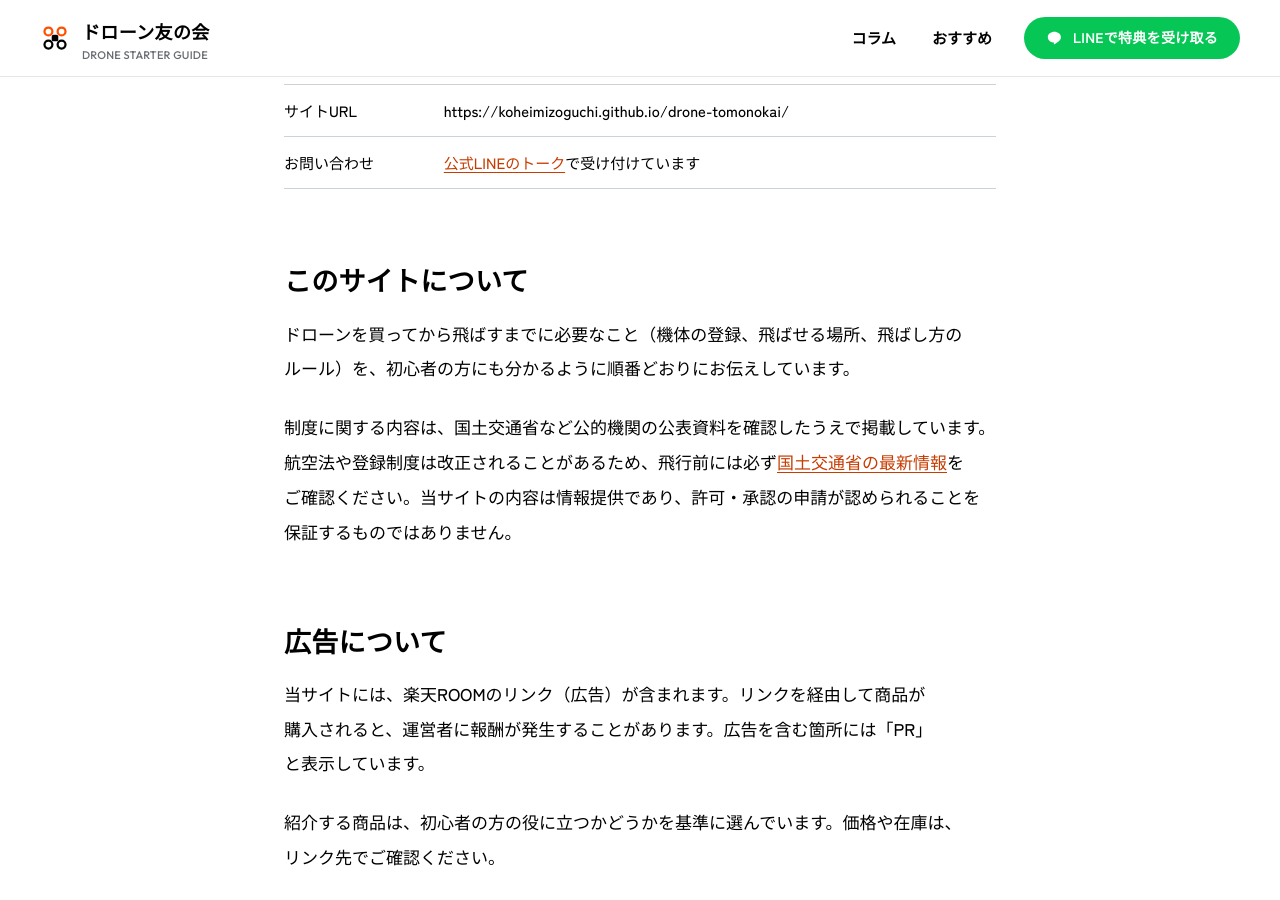
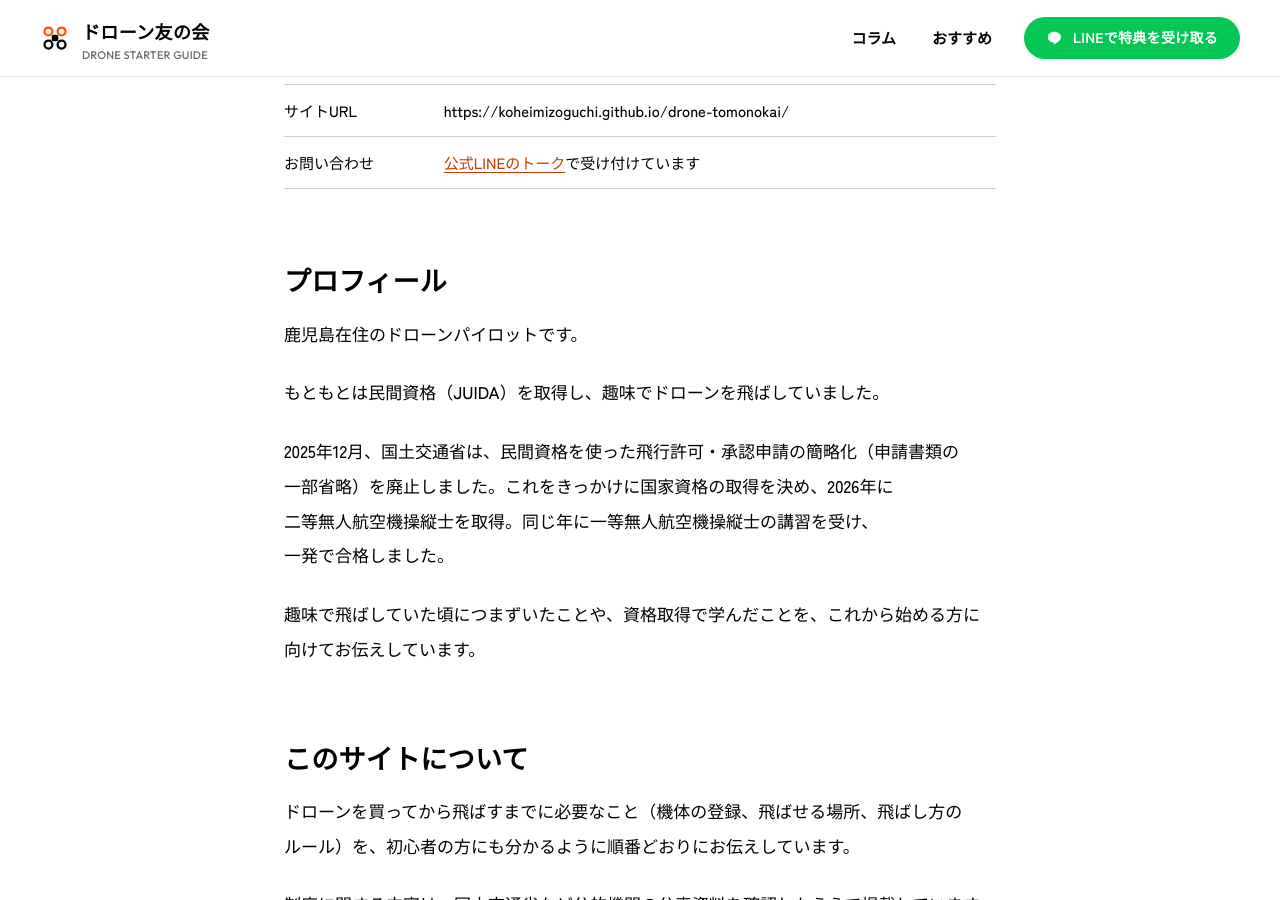
Before and after one commit to KoheiMizoguchi/drone-tomonokai, a Jekyll site: the page built from about.md, in a window 1280 px wide and 900 px high, scrolled down 618 px. Built offline with Jekyll 4.4.1, drawn with Linux system fonts in a browser that asks for light colours.

Commit message:
運営者情報にプロフィールを追加
Co-Authored-By: Claude Opus 5.5 <noreply@anthropic.com>

```diff
--- a/about.md
+++ b/about.md
@@ -16,6 +16,16 @@ lead: ドローン友の会は、ドローン初心者のための情報をま
 | サイトURL | {{ site.url }}{{ site.baseurl }}/ |
 | お問い合わせ | [公式LINEのトーク]({{ '/contact/' | relative_url }})で受け付けています |
 
+## プロフィール
+
+鹿児島在住のドローンパイロットです。
+
+もともとは民間資格（JUIDA）を取得し、趣味でドローンを飛ばしていました。
+
+2025年12月、国土交通省は、民間資格を使った飛行許可・承認申請の簡略化（申請書類の一部省略）を廃止しました。これをきっかけに国家資格の取得を決め、2026年に二等無人航空機操縦士を取得。同じ年に一等無人航空機操縦士の講習を受け、一発で合格しました。
+
+趣味で飛ばしていた頃につまずいたことや、資格取得で学んだことを、これから始める方に向けてお伝えしています。
+
 ## このサイトについて
 
 ドローンを買ってから飛ばすまでに必要なこと（機体の登録、飛ばせる場所、飛ばし方のルール）を、初心者の方にも分かるように順番どおりにお伝えしています。
```
